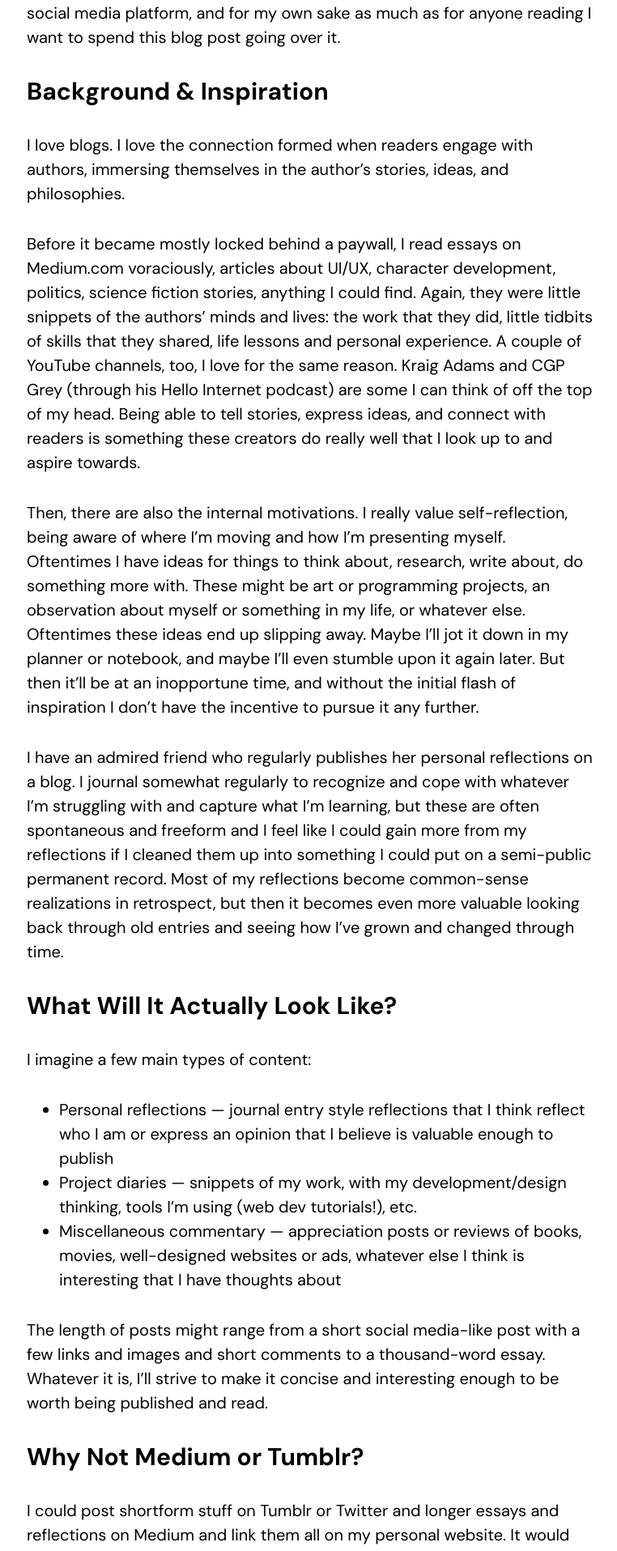
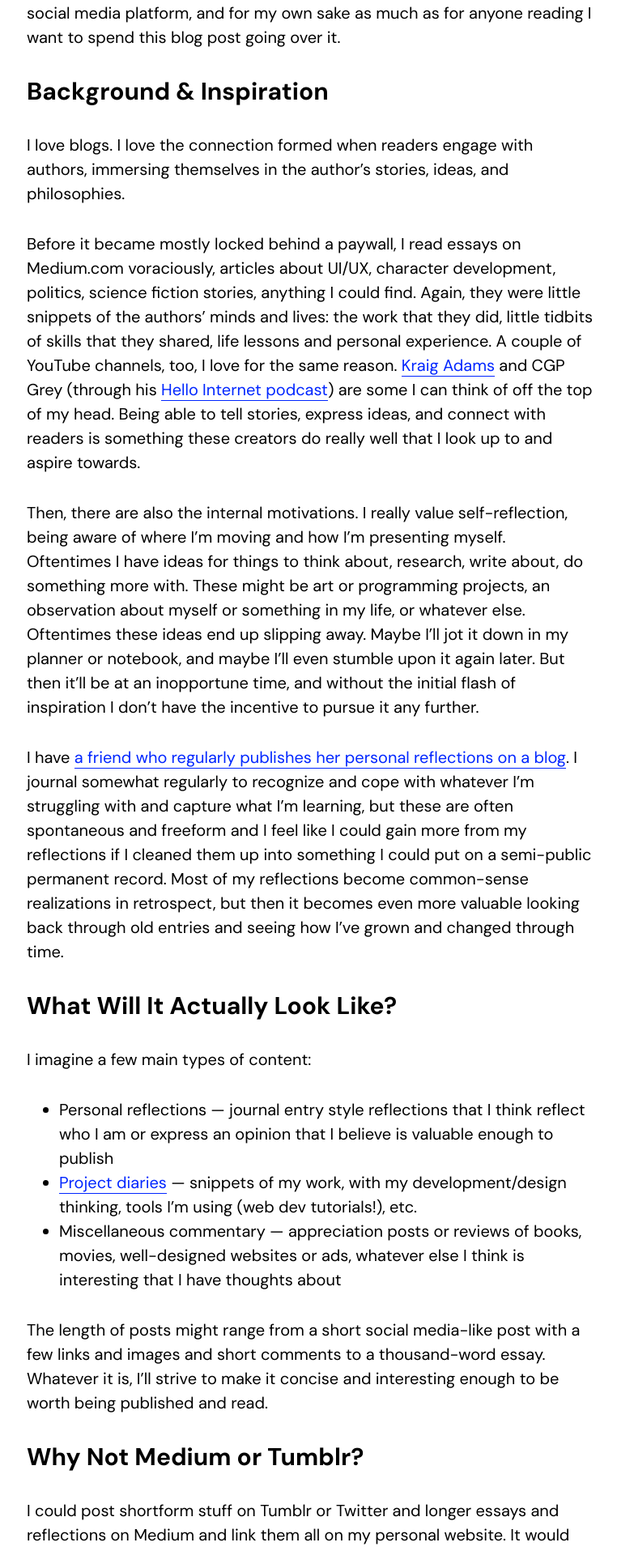
Before and after one commit to wwsalmon/portfolio, a Jekyll site: the page built from _posts/2019-11-29-welcome-about-this-blog.md, in a window 1280 px wide. Shown: the part 628-2543 px from the top of the page at 81% size, without its empty margins (257-1019 px from the left). Built offline with Jekyll 4.4.1, drawn with Linux system fonts in a browser that asks for light colours; some web fonts are replaced.

Commit message:
Add links to meta blog post

```diff
--- a/_posts/2019-11-29-welcome-about-this-blog.md
+++ b/_posts/2019-11-29-welcome-about-this-blog.md
@@ -11,18 +11,18 @@ Hi, welcome to my blog! I've wanted to build a blog for a while. Over the summer
 
 I love blogs. I love the connection formed when readers engage with authors, immersing themselves in the author's stories, ideas, and philosophies.
 
-Before it became mostly locked behind a paywall, I read essays on Medium.com voraciously, articles about UI/UX, character development, politics, science fiction stories, anything I could find. Again, they were little snippets of the authors' minds and lives: the work that they did, little tidbits of skills that they shared, life lessons and personal experience. A couple of YouTube channels, too, I love for the same reason. Kraig Adams and CGP Grey (through his Hello Internet podcast) are some I can think of off the top of my head. Being able to tell stories, express ideas, and connect with readers is something these creators do really well that I look up to and aspire towards.
+Before it became mostly locked behind a paywall, I read essays on Medium.com voraciously, articles about UI/UX, character development, politics, science fiction stories, anything I could find. Again, they were little snippets of the authors' minds and lives: the work that they did, little tidbits of skills that they shared, life lessons and personal experience. A couple of YouTube channels, too, I love for the same reason. [Kraig Adams](https://www.youtube.com/user/KadamsMedia) and CGP Grey (through his [Hello Internet podcast](https://www.youtube.com/user/HelloInternetPodcast)) are some I can think of off the top of my head. Being able to tell stories, express ideas, and connect with readers is something these creators do really well that I look up to and aspire towards.
 
 Then, there are also the internal motivations. I really value self-reflection, being aware of where I'm moving and how I'm presenting myself. Oftentimes I have ideas for things to think about, research, write about, do something more with. These might be art or programming projects, an observation about myself or something in my life, or whatever else. Oftentimes these ideas end up slipping away. Maybe I'll jot it down in my planner or notebook, and maybe I'll even stumble upon it again later. But then it'll be at an inopportune time, and without the initial flash of inspiration I don't have the incentive to pursue it any further.
 
-I have an admired friend who regularly publishes her personal reflections on a blog. I journal somewhat regularly to recognize and cope with whatever I'm struggling with and capture what I'm learning, but these are often spontaneous and freeform and I feel like I could gain more from my reflections if I cleaned them up into something I could put on a semi-public permanent record. Most of my reflections become common-sense realizations in retrospect, but then it becomes even more valuable looking back through old entries and seeing how I've grown and changed through time.
+I have [a friend who regularly publishes her personal reflections on a blog](http://avalongboston.blogspot.com/). I journal somewhat regularly to recognize and cope with whatever I'm struggling with and capture what I'm learning, but these are often spontaneous and freeform and I feel like I could gain more from my reflections if I cleaned them up into something I could put on a semi-public permanent record. Most of my reflections become common-sense realizations in retrospect, but then it becomes even more valuable looking back through old entries and seeing how I've grown and changed through time.
 
 ## What Will It Actually Look Like?
 
 I imagine a few main types of content:
 
 - Personal reflections — journal entry style reflections that I think reflect who I am or express an opinion that I believe is valuable enough to publish
-- Project diaries — snippets of my work, with my development/design thinking, tools I'm using (web dev tutorials!), etc.
+- [Project diaries]({{ site.baseurl }}/blog/projects) — snippets of my work, with my development/design thinking, tools I'm using (web dev tutorials!), etc.
 - Miscellaneous commentary — appreciation posts or reviews of books, movies, well-designed websites or ads, whatever else I think is interesting that I have thoughts about
 
 The length of posts might range from a short social media-like post with a few links and images and short comments to a thousand-word essay. Whatever it is, I'll strive to make it concise and interesting enough to be worth being published and read.
--- a/_sass/blog.scss
+++ b/_sass/blog.scss
@@ -125,6 +125,11 @@ $blogmargin: 48px;
     p, ul, figure, blockquote{
         max-width: 700px;
         margin: 32px auto;
+
+        a{
+            border-bottom: 1px solid #0026FF;
+            color: #0026FF;
+        }
     }
 
     .yt-container{
```
